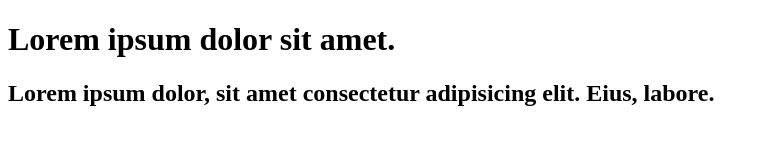
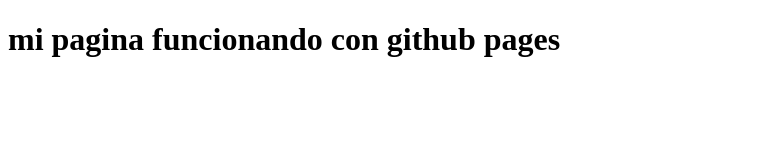
Before and after one commit to Julian0066/prueba, a plain HTML site: page index.html in a window 1280 px wide. Shown: the whole page, without its empty margins (0-769 px from the left). Drawn offline with Linux system fonts and the light colour scheme.

Commit message:
modifique el index

```diff
--- a/index.html
+++ b/index.html
@@ -4,14 +4,11 @@
     <meta charset="UTF-8">
     <meta http-equiv="X-UA-Compatible" content="IE=edge">
     <meta name="viewport" content="width=device-width, initial-scale=1.0">
-    <title>Document</title>
+    <title>Github Page</title>
 </head>
 <body>
 
-
-<h1>Lorem ipsum dolor sit amet.</h1>
-<h2>Lorem ipsum dolor, sit amet consectetur adipisicing elit. Eius, labore.</h2>
-
+<h1>mi pagina funcionando con github pages</h1>
 
 
 </body>
```
